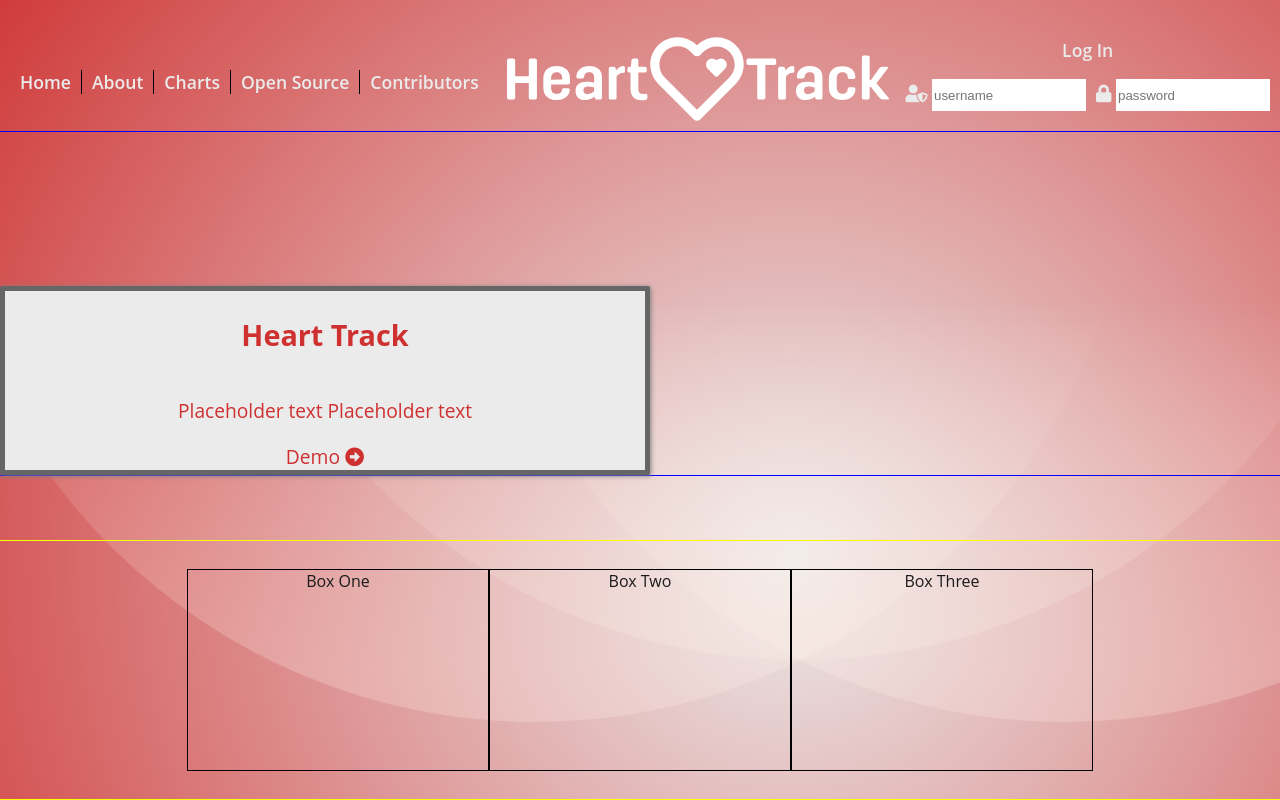
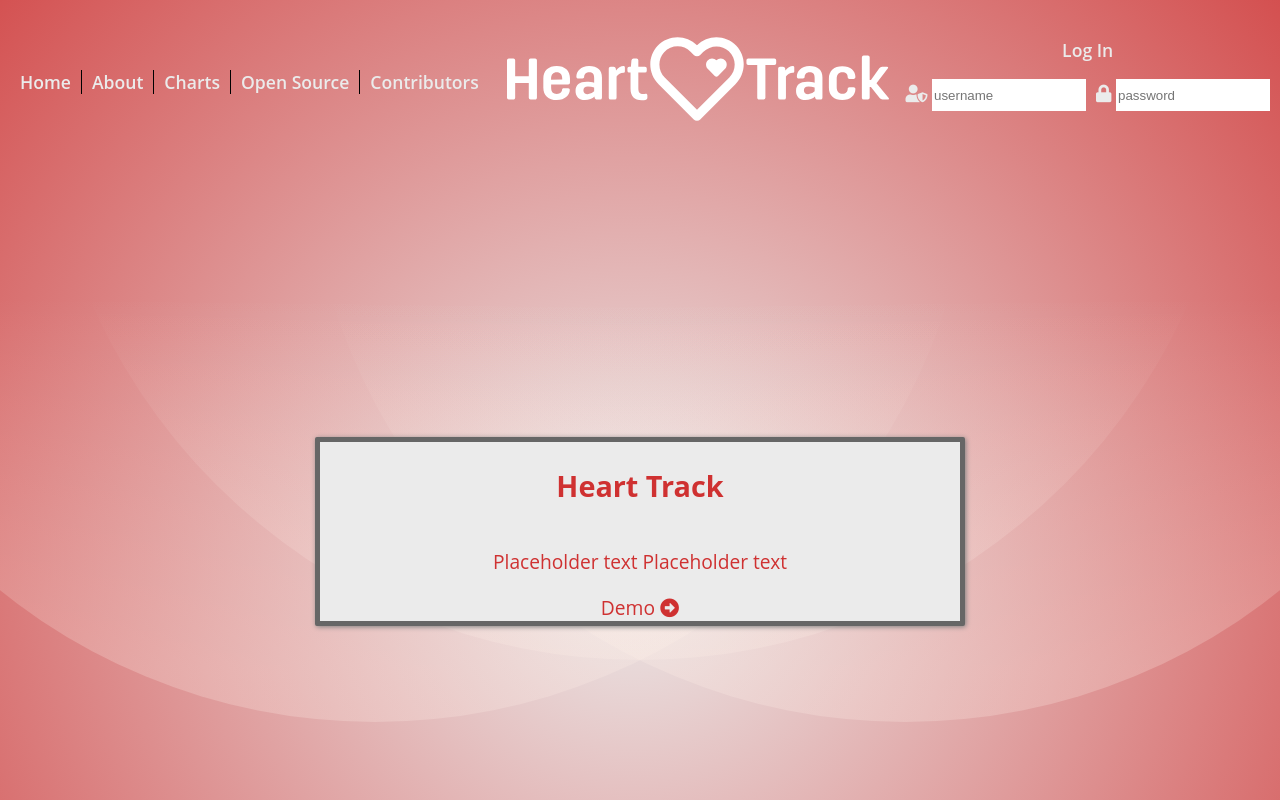
Before and after one commit to JS-goose/heart-track, a React (Create React App) app: page / in a window 1280 px wide. Shown: the top 800 px of the page. Built offline with nearby package versions, Linux system fonts and the light colour scheme.

Commit message:
fixed the view height bug

```diff
--- a/src/App.css
+++ b/src/App.css
@@ -36,6 +36,6 @@ body {
   text-align: center;
   display: flex;
   flex-direction: column;
-  height: 100%;
+  /* height: 100%; */
   align-items: center;
 }
--- a/src/components/layout/CenterModal/CenterModal.module.css
+++ b/src/components/layout/CenterModal/CenterModal.module.css
@@ -1,8 +1,10 @@
 #home-landing-container {
+  display: flex;
+  flex-direction: column;
+  align-items: center;
+  justify-content: center;
   height: 100vh;
   width: 100vw;
-  border-top: 1px solid blue ;
-  border-bottom: 1px solid blue ;
 }
 
 .centerModal {
@@ -17,5 +19,5 @@
   color: var(--red);
   width: 50%;
   align-self: center;
-  margin-top: 12%;
+  /* margin-top: 12%; */
 }
```
